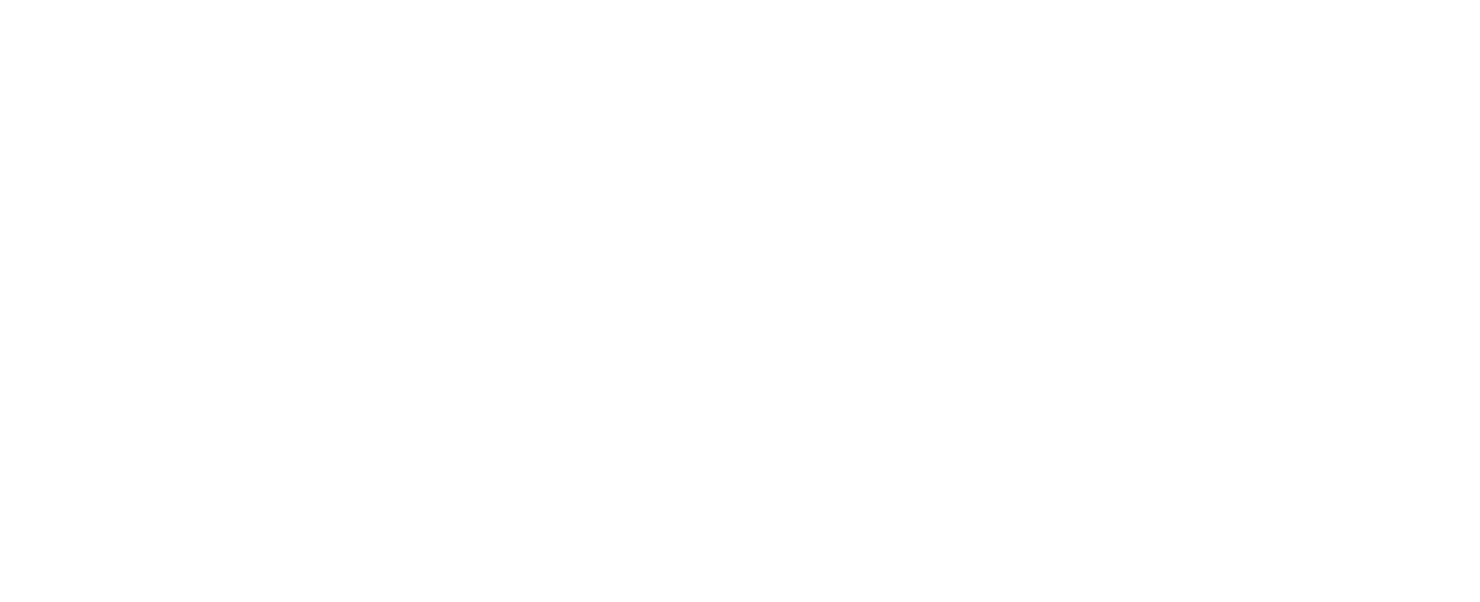
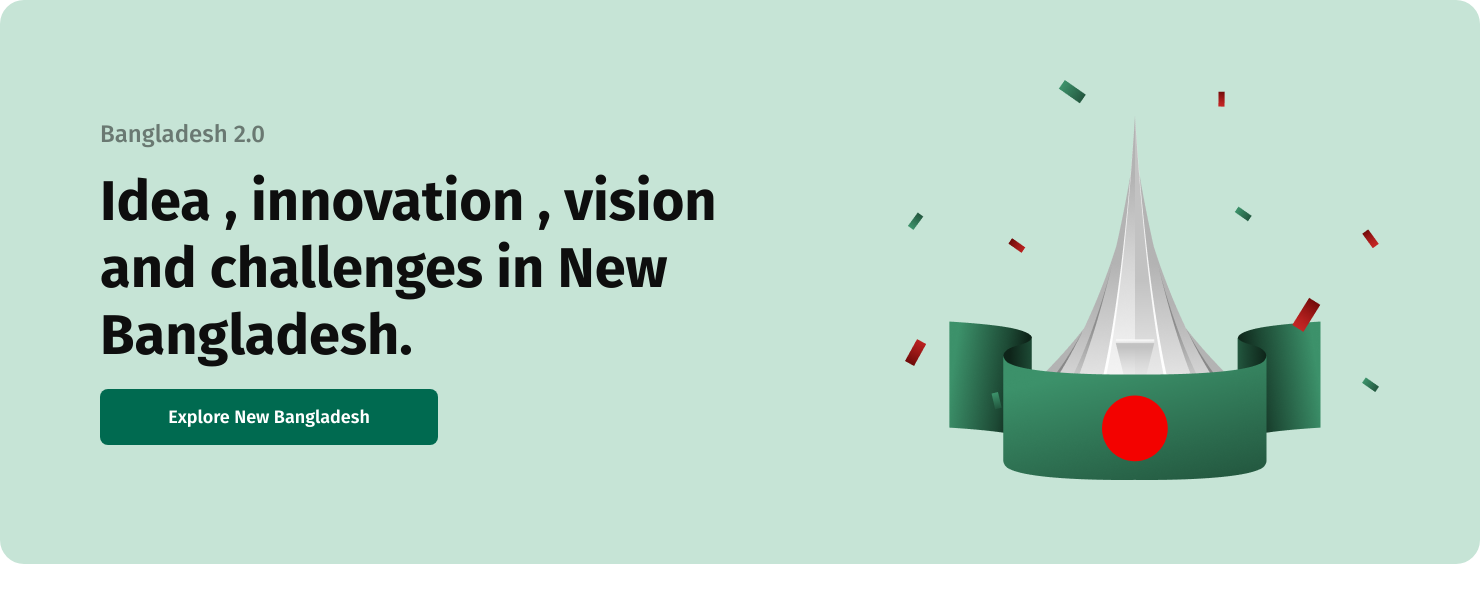
Before and after one commit to alaminindex/stunning-new-bangladesh, a plain HTML site: page index.html in a window 1280 px wide. Shown: the whole page, 1480 px wide, since content can reach past the window. Drawn offline with Linux system fonts and the light colour scheme.

Commit message:
banner section done

```diff
--- a/index.html
+++ b/index.html
@@ -1,21 +1,37 @@
 <!DOCTYPE html>
 <html lang="en">
-<head>
-    <meta charset="UTF-8">
-    <meta name="viewport" content="width=device-width, initial-scale=1.0">
+  <head>
+    <meta charset="UTF-8" />
+    <meta name="viewport" content="width=device-width, initial-scale=1.0" />
     <title>New Bangladesh 2.0</title>
-    <link rel="stylesheet" href="style.css">
-</head>
-<body>
+    <link rel="stylesheet" href="style.css" />
+    <!--google font -->
+    <link rel="preconnect" href="https://fonts.googleapis.com" />
+    <link rel="preconnect" href="https://fonts.gstatic.com" crossorigin />
+    <link
+      href="https://fonts.googleapis.com/css2?family=Fira+Sans:ital,wght@0,100;0,200;0,300;0,400;0,500;0,600;0,700;0,800;0,900;1,100;1,200;1,300;1,400;1,500;1,600;1,700;1,800;1,900&display=swap"
+      rel="stylesheet"
+    />
+  </head>
+  <body>
     <!-- header section here -->
     <header>
-        <div class="bander">
-
+      <div class="main-banner">
+        <div class="banner-texts">
+          <p class="bd-text">Bangladesh 2.0</p>
+          <h1 class="idea-text">
+            Idea , innovation , vision and challenges in New Bangladesh.
+          </h1>
+          <p class="btn-text">Explore New Bangladesh</p>
         </div>
+        <div class="banner-img">
+          <img src="assets/hero.png" alt="" />
+        </div>
+      </div>
     </header>
     <!-- main section here -->
     <main></main>
     <!-- footer section here -->
     <footer></footer>
-</body>
+  </body>
 </html>
--- a/style.css
+++ b/style.css
@@ -0,0 +1,57 @@
+/*main banner section here*/
+
+* {
+  margin: 0;
+  padding: 0;
+  font-family: "Fira Sans", serif;
+}
+
+.main-banner {
+  width: 1280px;
+  padding: 80px 100px;
+  border-radius: 24px;
+  background: #c6e4d6;
+  margin: 0px auto;
+  display: flex;
+  align-items: center;
+  justify-content: space-between;
+}
+
+.banner-texts {
+  display: flex;
+  flex-direction: column;
+  gap: 20px;
+}
+
+.bd-text {
+  color: rgba(14, 14, 14, 0.5);
+  font-size: 24px;
+  font-weight: 500;
+}
+
+.idea-text {
+  width: 622px;
+  color: #0e0e0e;
+  font-size: 56px;
+  font-weight: 700;
+}
+
+.btn-text {
+  display: flex;
+  padding: 17px 34px;
+  width: 270px;
+  justify-content: center;
+  align-items: center;
+  gap: 48px;
+  border-radius: 8px;
+  background: #006a50;
+  color: #fff;
+  font-size: 18px;
+  font-weight: 600;
+  cursor: pointer;
+}
+
+.btn-text:hover{
+    background: #E03E3F;
+    color: #ffbf00;
+}
```
